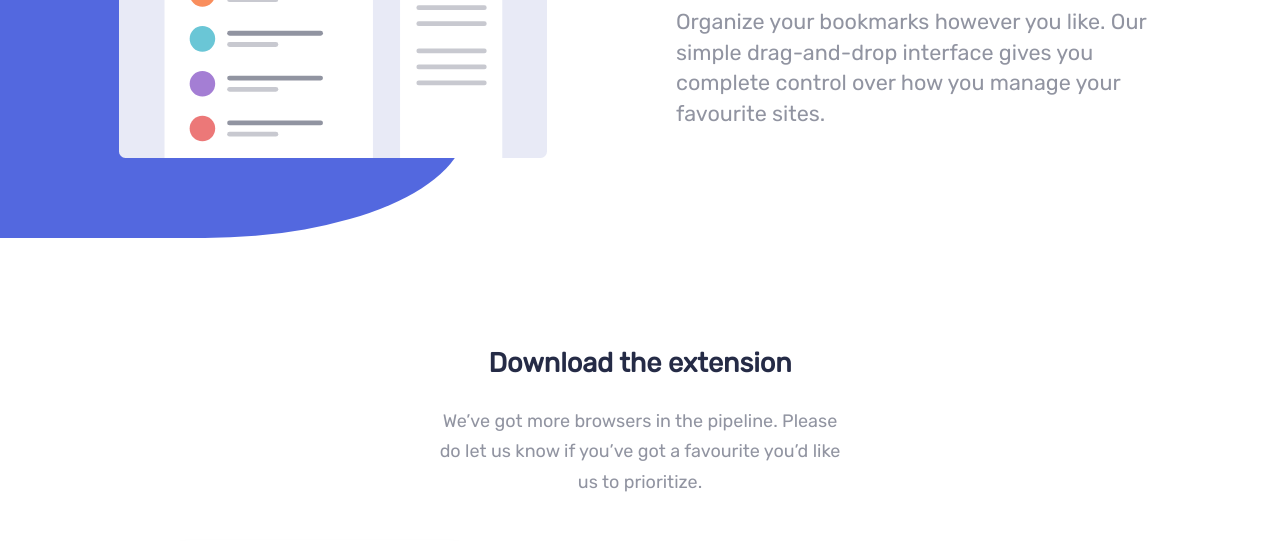
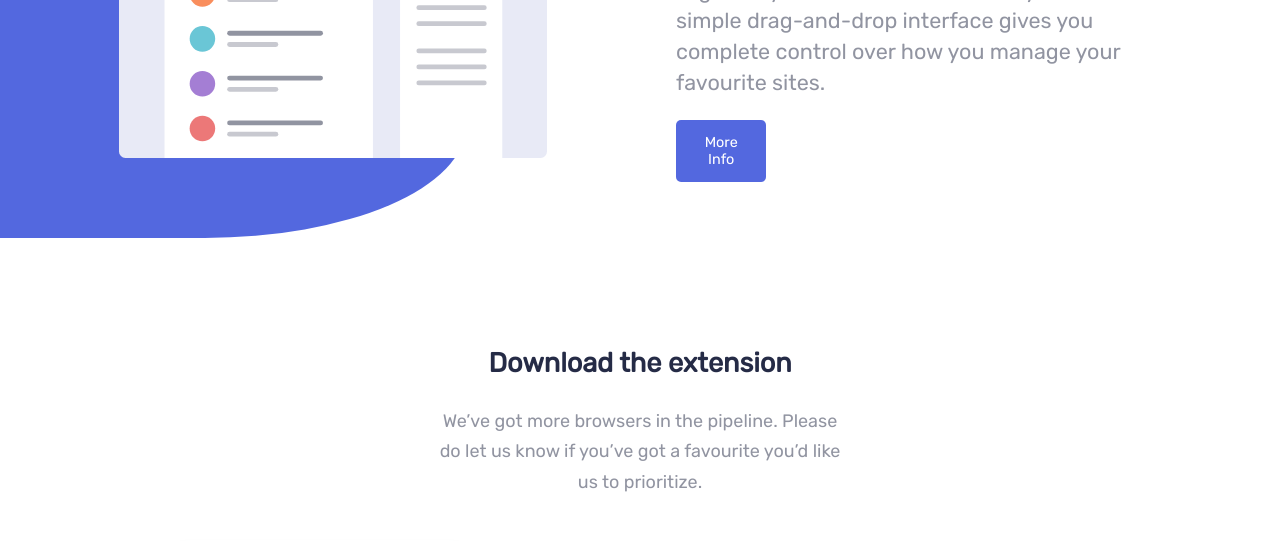
Before and after one commit to jarher/bookmarkLandingPage, a plain HTML site: page index.html in a window 1280 px wide. Shown: the part 1160-1701 px from the top of the page. Drawn offline with Linux system fonts and the light colour scheme.

Commit message:
fixed features.css errors

```diff
--- a/assets/css/features.css
+++ b/assets/css/features.css
@@ -158,6 +158,16 @@
     font-size: 1.2rem;
     line-height: 1.7rem;
   }
+  .tab-link-button {
+    display: block;
+    background-color: var(--Soft-Blue);
+    color: white;
+    width: 19%;
+    padding: 3%;
+    border-radius: 5px;
+    font-size: 0.8rem;
+    text-align: center;
+  }
 }
 @media (max-width: 320px) {
   .tab-panel-image-wrapper .img-shadow {
@@ -176,7 +186,7 @@
   }
 }
 @media (min-width: 376px) and (max-width: 425px) {
-   .tab-panel-image-wrapper .img-shadow {
+  .tab-panel-image-wrapper .img-shadow {
     left: -31px;
     top: 40px;
     height: 42vh;
```
